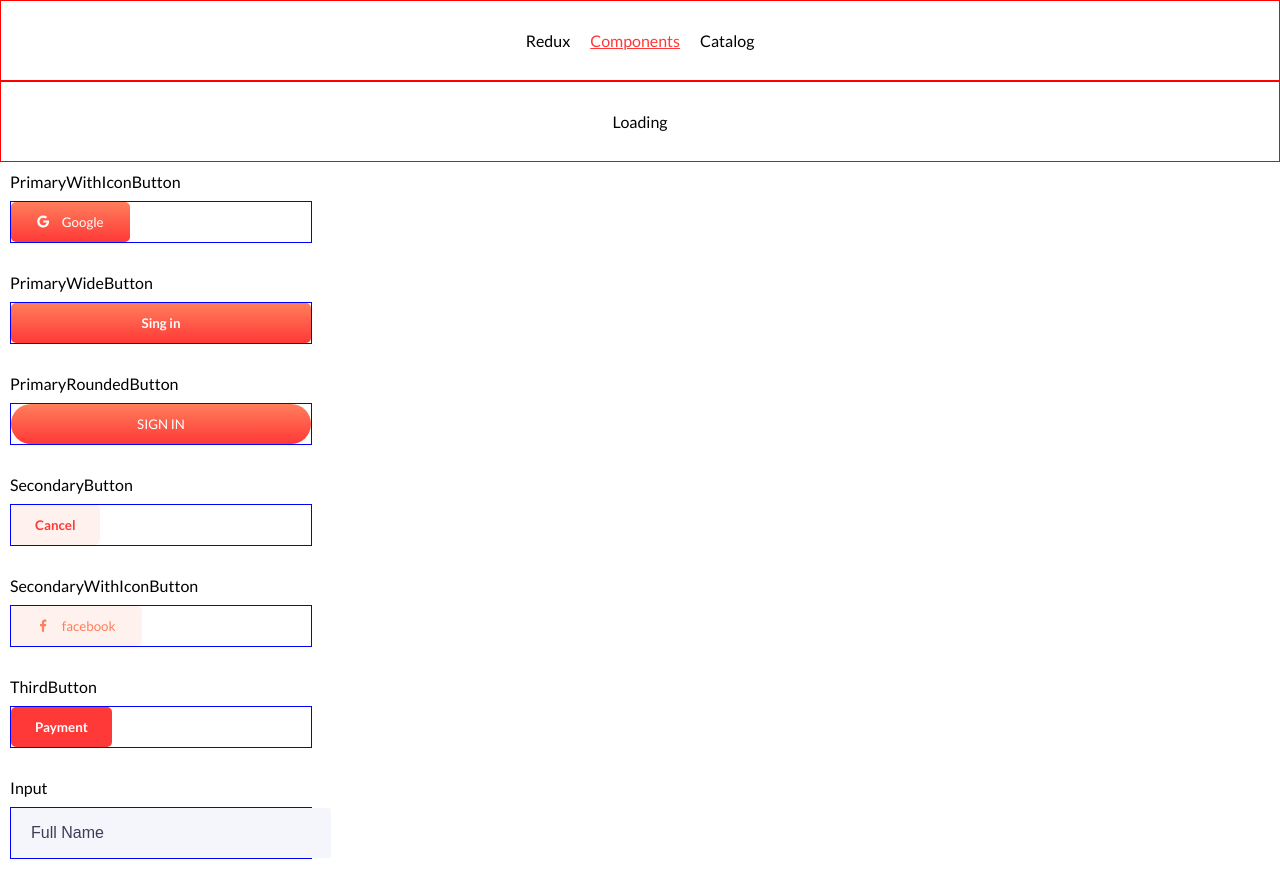
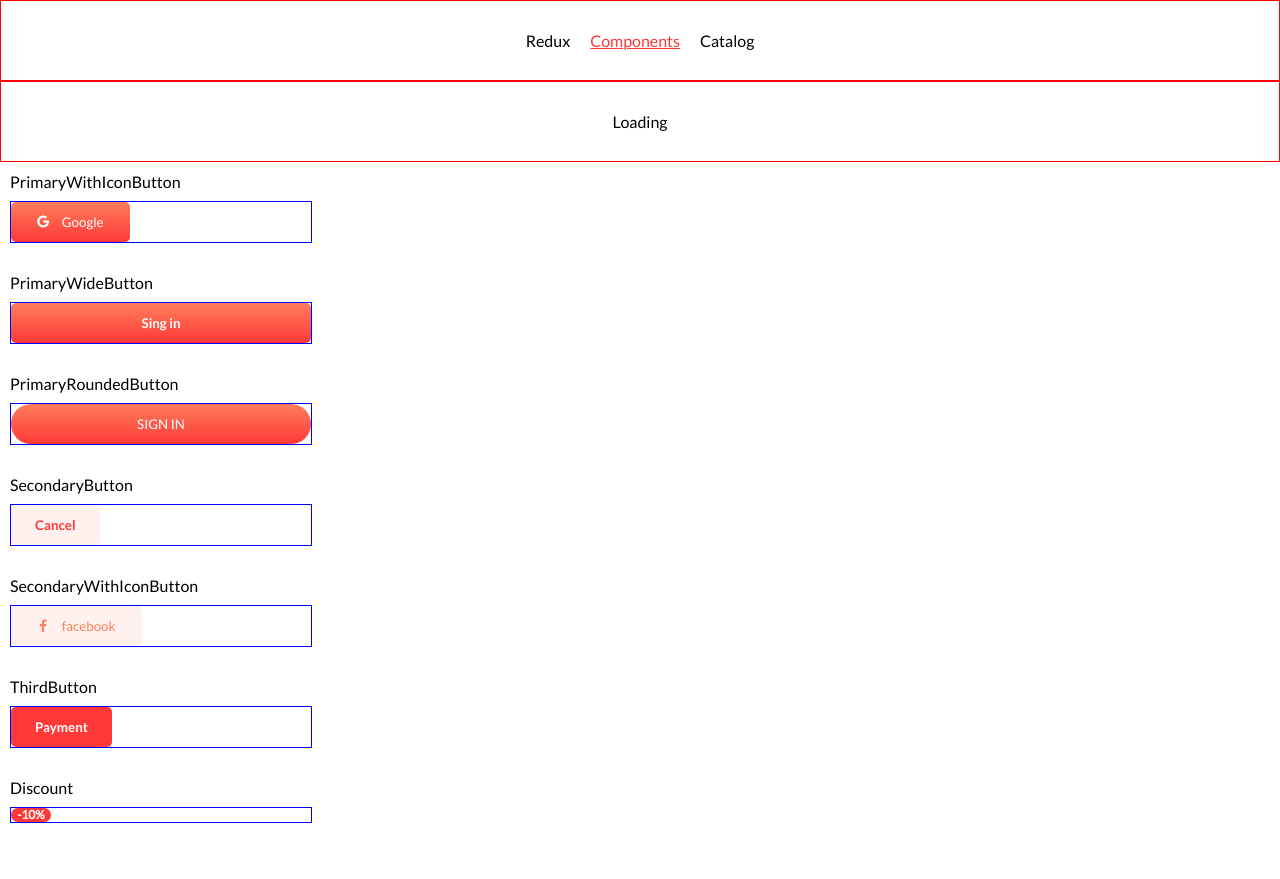
Before and after one commit to SVladikO/depoistu, a React (Create React App) app: page /components in a window 1280 px wide. After the commit the page ends 843 px from the top, so only its background shows below. Built offline with nearby package versions, Linux system fonts and the light colour scheme.

Commit message:
Finished discount component

```diff
--- /dev/null
+++ b/src/component/Discount/Discount.js
@@ -0,0 +1,12 @@
+import React from 'react';
+import {StyledDiscount} from "./Discount.style";
+
+const Discount = (props) => {
+    return (
+        <StyledDiscount>
+            {props.value}
+        </StyledDiscount>
+    );
+};
+
+export default Discount;
--- /dev/null
+++ b/src/component/Discount/Discount.style.js
@@ -0,0 +1,15 @@
+import styled from "styled-components";
+import {THEME} from "../../theme";
+
+
+export const StyledDiscount = styled.div`
+  width: 40px;
+  background-color: ${THEME.COLOR.PRIMARY};
+  font-weight: 700;
+  font-size: 12px;
+  line-height: 14px;
+  border-radius: 8px;
+  color: ${THEME.COLOR.ACCENT4};
+  display: flex;
+  justify-content: center;
+`
--- a/src/component/Input/Input.style.js
+++ /dev/null
@@ -1,17 +0,0 @@
-import styled from 'styled-components'
-import {THEME} from "../../theme";
-
-export const Input = styled.input`
-  background: ${THEME.COLOR.ACCENT2};
-  width: 100%;
-  height: 50px;
-  border: none;
-  padding: 0 0 0 20px;
-  line-height: 19px;
-  outline: none;
-  border-radius: 3px;
-  ::placeholder {
-    font-size: 16px;
-    color: #3F3D56;
-  }
-`;
--- a/src/page/development/Components.page.jsx
+++ b/src/page/development/Components.page.jsx
@@ -8,7 +8,7 @@ import {
     SecondaryWithIconButton,
     ThirdButton,
 } from "../../component/Button/Button.style";
-import {Input} from "../../component/Input/Input.style";
+import Discount from "../../component/Discount/Discount";
 import {ReactComponent as GoogleIcon} from '../../icons/google.svg';
 import {ReactComponent as FacebookIcon} from '../../icons/facebook.svg';
 
@@ -19,7 +19,7 @@ const components = [
     {title: 'SecondaryButton', component: <SecondaryButton>Cancel</SecondaryButton>},
     {title: 'SecondaryWithIconButton', component: <SecondaryWithIconButton><FacebookIcon/>facebook</SecondaryWithIconButton>},
     {title: 'ThirdButton', component: <ThirdButton>Payment</ThirdButton>},
-    {title: 'Input', component: <Input placeholder="Full Name"/>},
+    {title: 'Discount', component: <Discount value={`-10%`} />}
 ]
 
 function ComponentsPage() {
```
